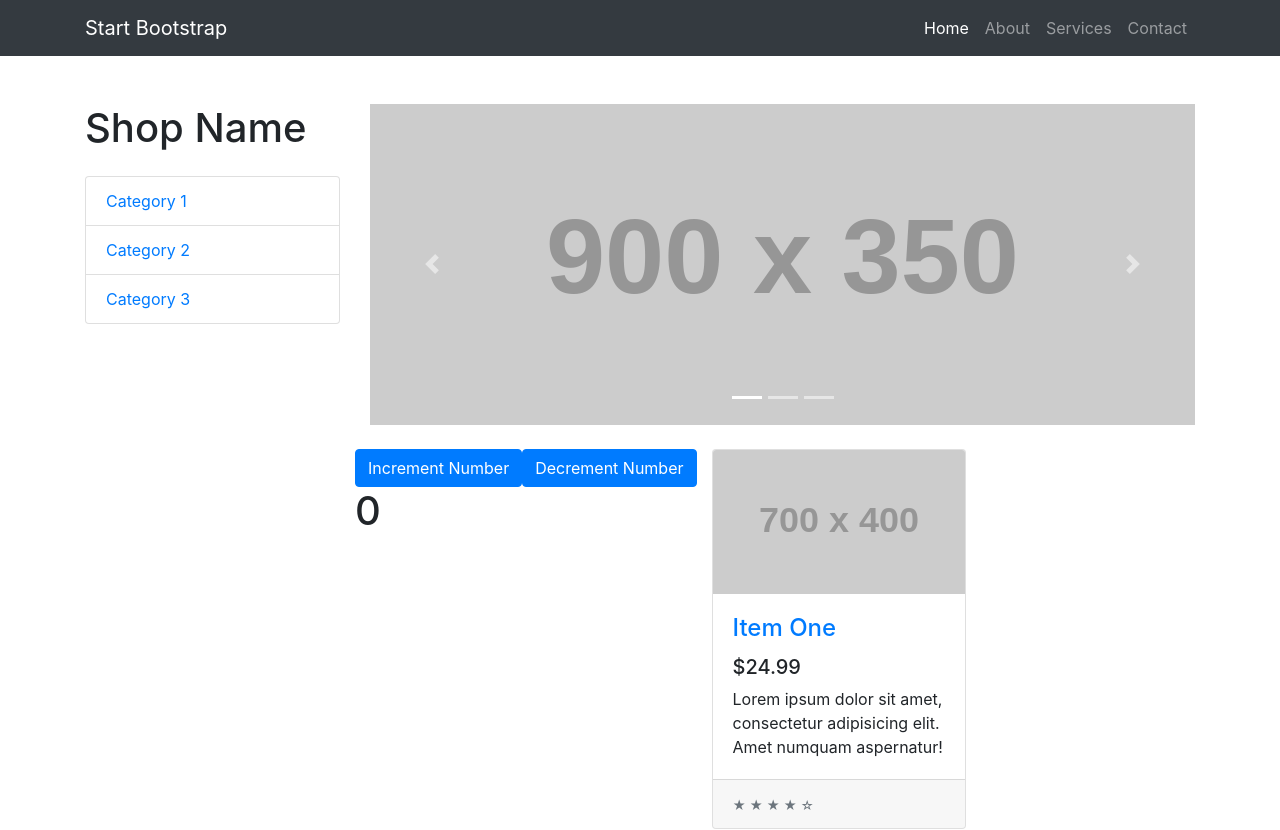
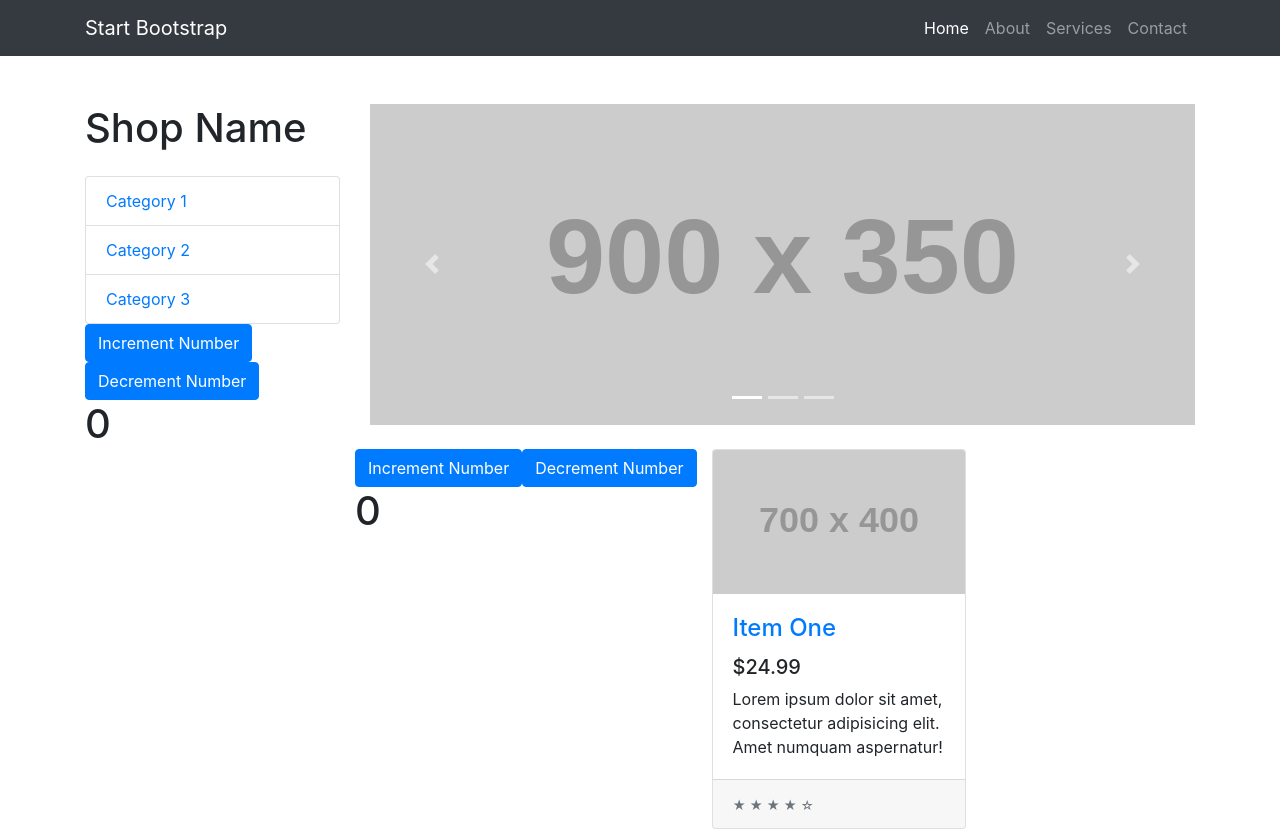
Before and after one commit to AutoTau/movie-app, a Next.js app: page / in a window 1280 px wide. Shown: the top 830 px of the page. Built offline with nearby package versions, Linux system fonts and the light colour scheme.

Commit message:
Added state to SideMenu via increment and decrement functions

```diff
--- a/components/movieList.js
+++ b/components/movieList.js
@@ -7,19 +7,24 @@ class MovieList extends React.Component {
         this.state = {
             count: 0
         }
+        this.increment=this.increment.bind(this)
     }
 
     // state = {
     //     count: 0
     // }
 
-    increment = () => {
-        alert('incrementing Number')
+    // This works if you set this.increment=this.increment.bind(this)
+    increment() {
+        const { count } = this.state
+        this.setState({
+            count: count + 1
+        })
     }
 
-
     decrement = () => {
-        alert('decrementing Number')
+        const { count } = this.state
+        this.setState({count: count - 1})
     }
 
     render() {
@@ -27,7 +32,7 @@ class MovieList extends React.Component {
             <React.Fragment>
 
                 <div>
-                <button onClick={this.increment} className="btn btn-primary">Increment Number</button>
+                <button onClick={() => this.increment()} className="btn btn-primary">Increment Number</button>
                 <button onClick={this.decrement} className="btn btn-primary">Decrement Number</button>
 
                 <h1>{this.state.count}</h1>
--- a/components/sideMenu.js
+++ b/components/sideMenu.js
@@ -1,6 +1,23 @@
-
+import {useState} from 'react'
 
 const SideMenu = () => {
+
+  // creates local state to SideMenu with the count variable, adds function to set state of count variable
+  const [ count, setCount ] = useState(0)
+
+  // ^^ three line way to do the above ^^
+  // const stateArray = useState(0)
+  // const count = stateArray[0]
+  // const setCount = stateArray[1]
+
+  const increment = () => {
+    setCount(count + 1)
+}
+
+const decrement = () => {
+    setCount(count - 1)
+}
+
   return (
     <div>
       <h1 className="my-4">Shop Name</h1>
@@ -9,6 +26,11 @@ const SideMenu = () => {
         <a href="#" className="list-group-item">Category 2</a>
         <a href="#" className="list-group-item">Category 3</a>
       </div>
+      <div>
+        <button onClick={increment} className="btn btn-primary">Increment Number</button>
+        <button onClick={decrement} className="btn btn-primary">Decrement Number</button>
+        <h1>{count}</h1>
+      </div>
     </div>
   )
 }
```
Lines whose indentation alone changed are shown as unchanged.
